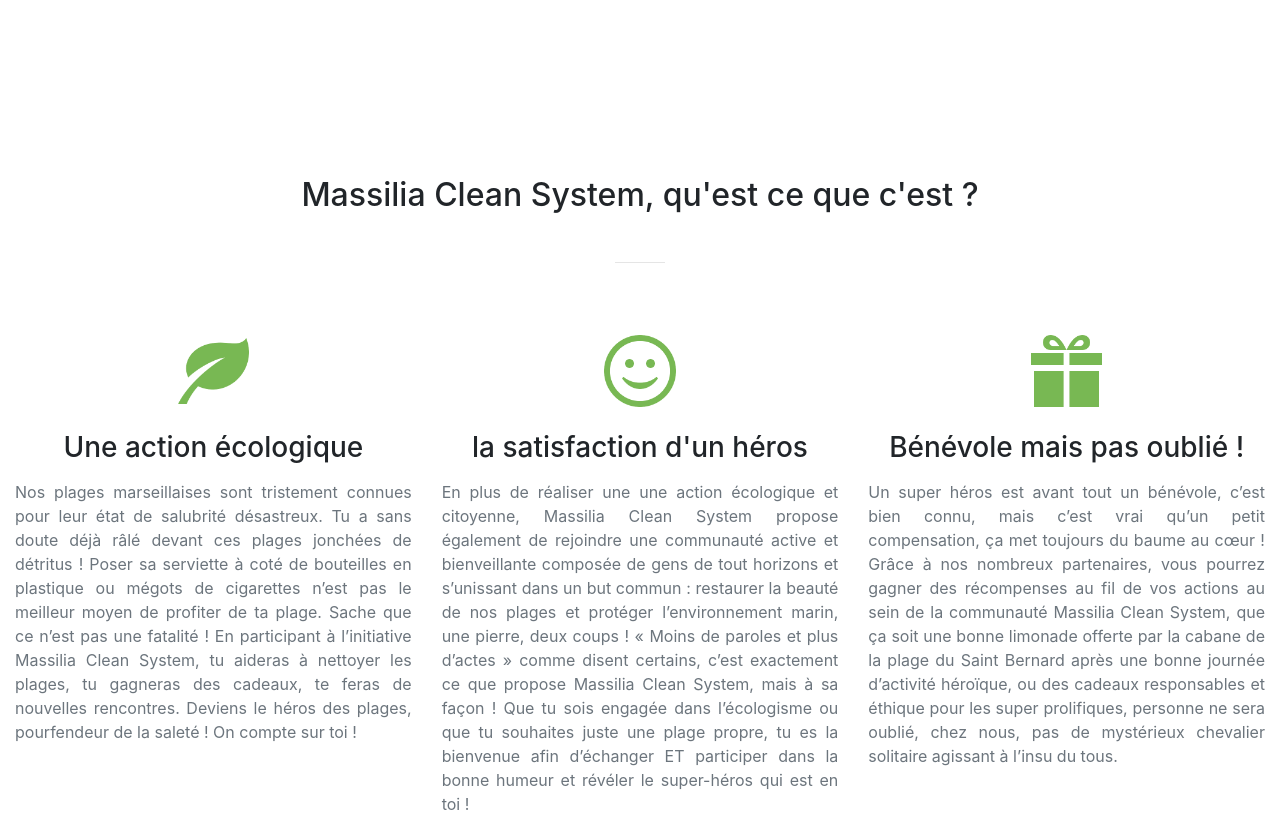
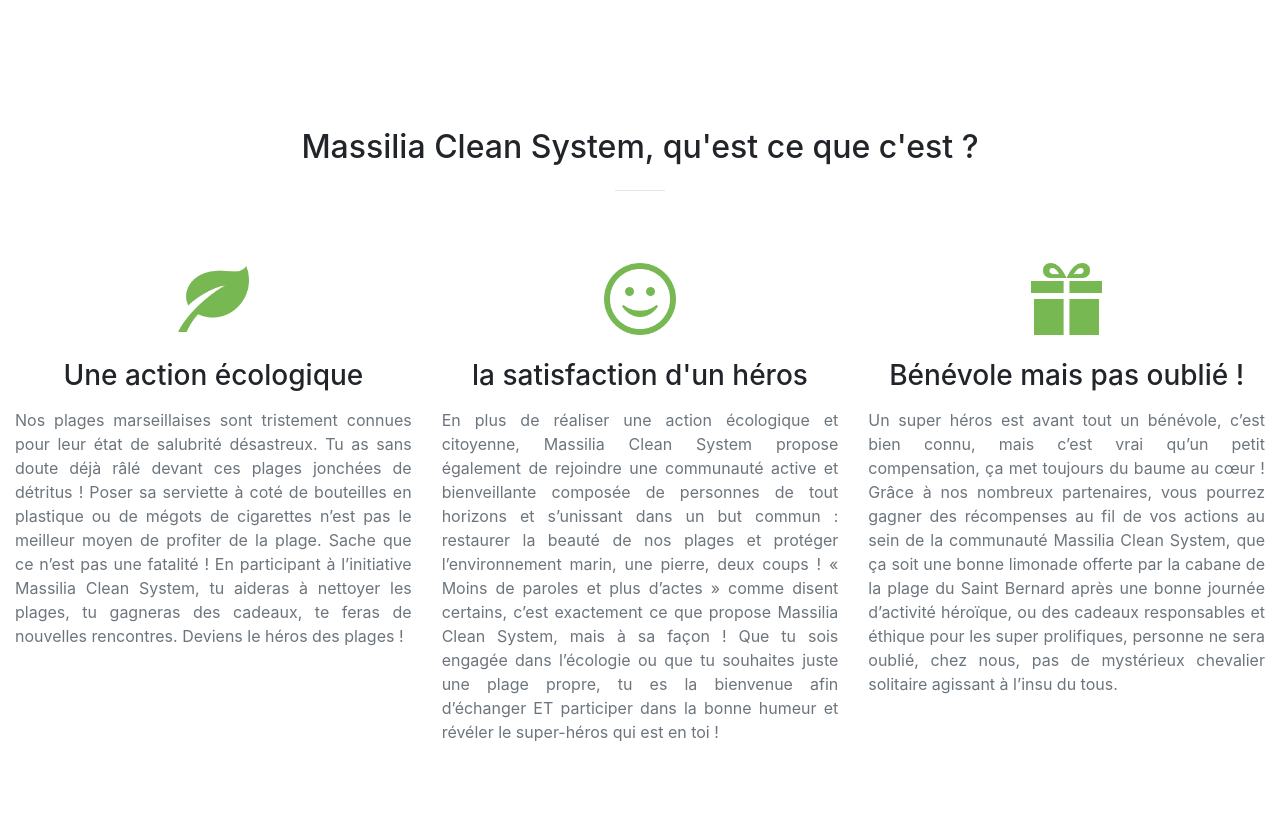
Before and after one commit to mohamedammi/projetWebDesign, a website with bundled scripts: page index.html in a window 1280 px wide. Shown: the part 800-1619 px from the top of the page. Built offline with nearby package versions, Linux system fonts and the light colour scheme; files whose address does not match are found by name.

Commit message:
corrections text service

```diff
--- a/index.html
+++ b/index.html
@@ -79,7 +79,7 @@
   <div class="container">
     <div class="row">
       <div class="col-lg-12 text-center">
-        <h2 class="section-heading m-5">Massilia Clean System, qu'est ce que c'est ?</h2>
+        <h2 class="section-heading">Massilia Clean System, qu'est ce que c'est ?</h2>
         <hr class="my-4">
       </div>
     </div>
@@ -90,15 +90,15 @@
         <div class="mt-5 mx-auto">
           <i><img class="mb-4" src="img/leaf.png" alt="a leaf"></i>
           <h3 class="mb-3">Une action écologique</h3>
-          <p class="text-muted text-justify mb-0">Nos  plages marseillaises sont tristement connues pour leur état de salubrité désastreux. Tu a sans doute déjà râlé devant ces plages jonchées de détritus !  Poser sa serviette à coté de bouteilles en plastique ou mégots de cigarettes n’est pas le meilleur moyen de profiter de ta plage. Sache que ce n’est pas une fatalité ! En participant à l’initiative Massilia Clean System, tu aideras à nettoyer les plages, tu gagneras des cadeaux, te feras de nouvelles rencontres. Deviens le héros des plages, pourfendeur de la saleté ! On compte sur toi !</p>
+          <p class="text-muted text-justify mb-0">Nos  plages marseillaises sont tristement connues pour leur état de salubrité désastreux. Tu as sans doute déjà râlé devant ces plages jonchées de détritus !  Poser sa serviette à coté de bouteilles en plastique ou de mégots de cigarettes n’est pas le meilleur moyen de profiter de la plage. Sache que ce n’est pas une fatalité ! En participant à l’initiative Massilia Clean System, tu aideras à nettoyer les plages, tu gagneras des cadeaux, te feras de nouvelles rencontres. Deviens le héros des plages !</p>
         </div>
       </div>
       <div class="col-lg-4 col-md-6 text-center">
         <div class="mt-5 mx-auto">
           <i><img class="mb-4" src="img/smile.png" alt="a smile"></i>
           <h3 class="mb-3">la satisfaction d'un héros</h3>
-          <p class="text-muted text-justify mb-0">En plus de réaliser une une action écologique et citoyenne, Massilia Clean System propose également de rejoindre une communauté active et bienveillante composée de gens de tout horizons et s’unissant dans un but commun : restaurer la beauté de nos plages et protéger l’environnement marin, une pierre, deux coups !
-            « Moins de paroles et plus d’actes » comme disent certains, c’est exactement ce que propose Massilia Clean System, mais à sa façon ! Que tu sois engagée dans l’écologisme  ou que tu souhaites juste une plage propre, tu es la bienvenue afin d’échanger ET participer dans la bonne humeur et révéler le super-héros qui est en toi !</p>
+          <p class="text-muted text-justify mb-0">En plus de réaliser une action écologique et citoyenne, Massilia Clean System propose également de rejoindre une communauté active et bienveillante composée de personnes de tout horizons et s’unissant dans un but commun : restaurer la beauté de nos plages et protéger l’environnement marin, une pierre, deux coups !
+            « Moins de paroles et plus d’actes » comme disent certains, c’est exactement ce que propose Massilia Clean System, mais à sa façon ! Que tu sois engagée dans l’écologie  ou que tu souhaites juste une plage propre, tu es la bienvenue afin d’échanger ET participer dans la bonne humeur et révéler le super-héros qui est en toi !</p>
         </div>
       </div>
       <div class="col-lg-4 col-md-6 text-center">
```
